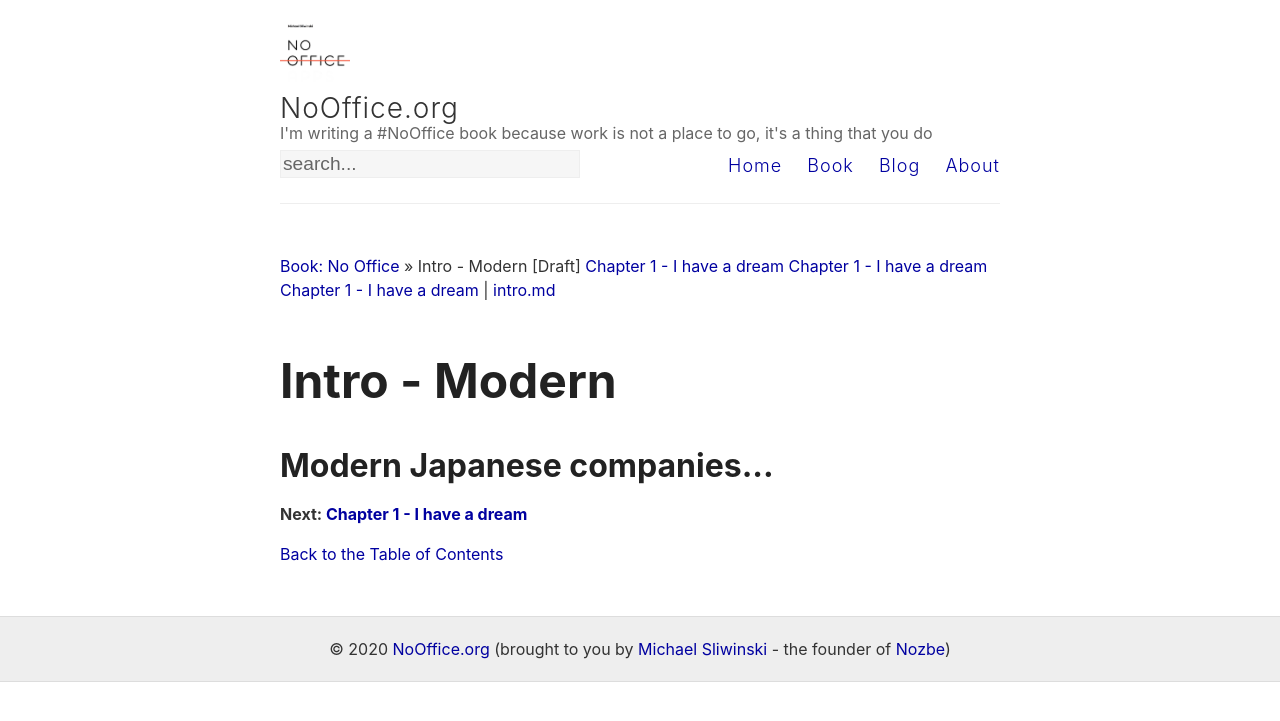
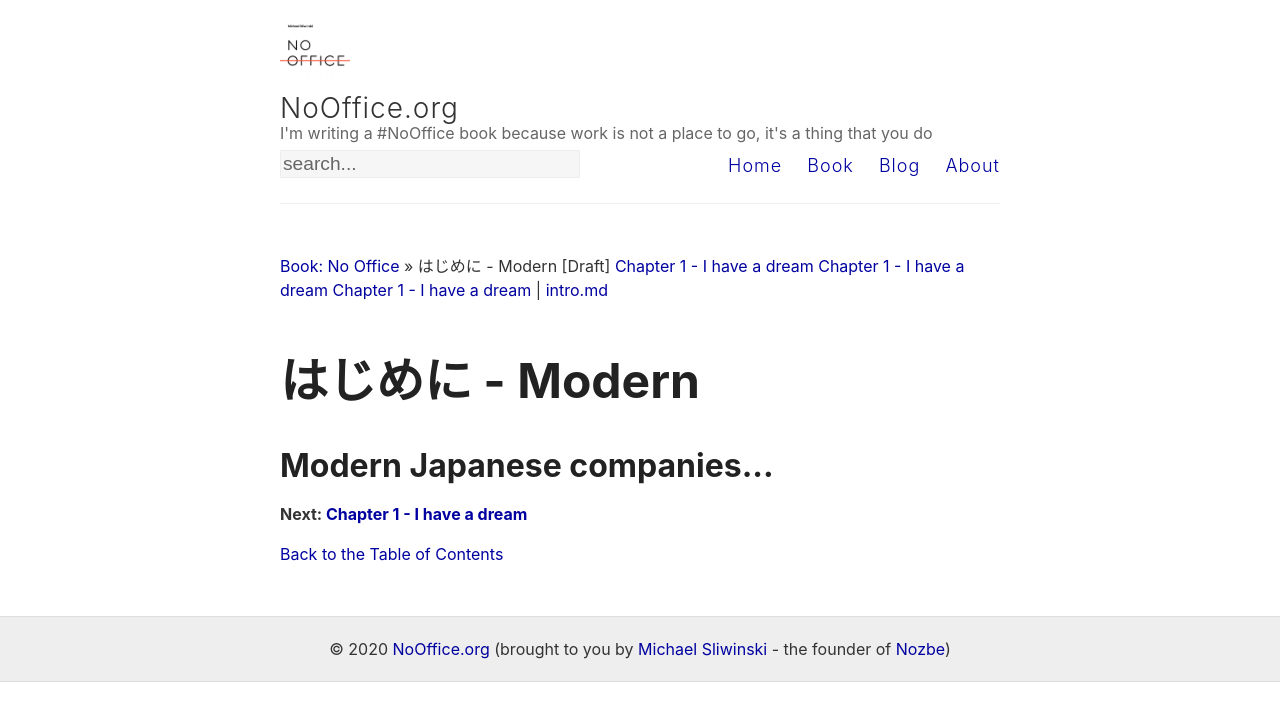
Before and after one commit to Nozbe/NoOffice.org, a Jekyll site: the page built from _jp/intro.md, in a window 1280 px wide. Shown: the top 721 px of the page. Built offline with Jekyll 4.4.1, drawn with Linux system fonts in a browser that asks for light colours.

Commit message:
Update jp.yml

```diff
--- a/_data/jp.yml
+++ b/_data/jp.yml
@@ -11,7 +11,7 @@ updated: "August 20, 2020"
 toc:
 - url: intro
   status: draft # options are: none (no file created), draft (rough draft), ready (just written) and publish (published document)
-  chname: Intro
+  chname: はじめに
   chapters:
   - url: dream
     status: draft
@@ -24,7 +24,7 @@ toc:
     chname: Chapter 3
 - url: one
   status: none
-  chname: Part 1
+  chname: 第１部
   chapters:
   - url: focus
     status: none
```
